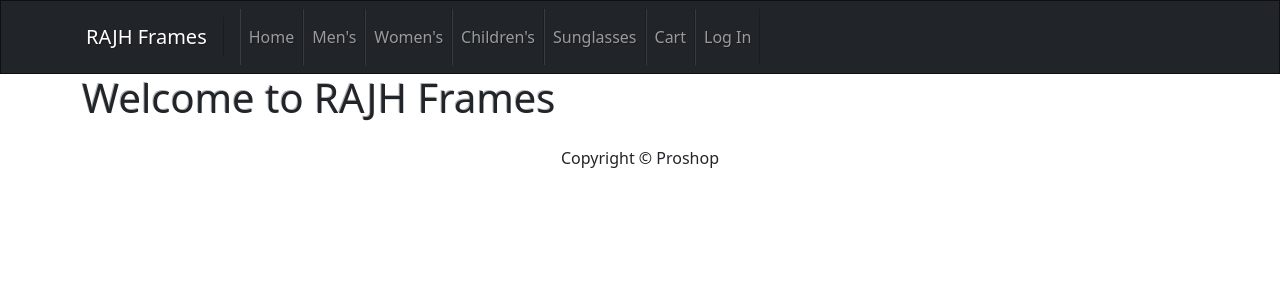
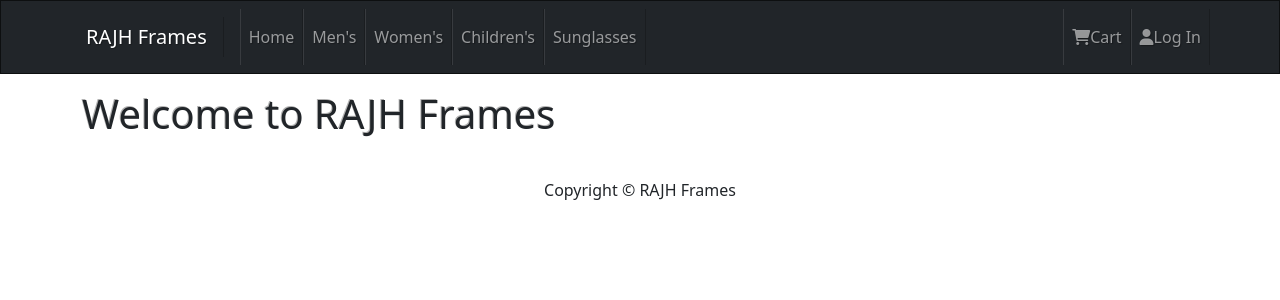
Before and after one commit to behmaster/Milestone-2-Project, a React (Create React App) app in the folder frontend/: page / in a window 1280 px wide. Shown: the top 300 px of the page. Built offline with nearby package versions, Linux system fonts and the light colour scheme.

Commit message:
updated header and footer

```diff
--- a/frontend/public/index.html
+++ b/frontend/public/index.html
@@ -12,6 +12,7 @@
     <link rel="apple-touch-icon" href="%PUBLIC_URL%/logo192.png" />
 
     <link rel="manifest" href="%PUBLIC_URL%/manifest.json" />
+    <link rel="stylesheet" href="https://cdnjs.cloudflare.com/ajax/libs/font-awesome/6.1.2/css/all.min.css" integrity="sha512-1sCRPdkRXhBV2PBLUdRb4tMg1w2YPf37qatUFeS7zlBy7jJI8Lf4VHwWfZZfpXtYSLy85pkm9GaYVYMfw5BC1A==" crossorigin="anonymous" referrerpolicy="no-referrer" />
 
     <title>RAJH Frames</title>
   </head>
--- a/frontend/src/App.js
+++ b/frontend/src/App.js
@@ -7,7 +7,8 @@ const App = () => {
   return (
     <>
       <Header />
-      <main>
+      {/* bootstrap padding y axis 3 */}
+      <main className= 'py-3'>
         <Container>
           <h1> Welcome to RAJH Frames</h1>
         </Container>
--- a/frontend/src/components/Footer.js
+++ b/frontend/src/components/Footer.js
@@ -7,7 +7,7 @@ const Footer = () => {
       <Container>
         <Row>
           {/* py = padding on the y axis, &copy; creates teh copyright symbol */}
-          <Col className='text-center py-3'>Copyright &copy; Proshop</Col>
+          <Col className='text-center py-3'>Copyright &copy; RAJH Frames</Col>
         </Row>
       </Container>
     </footer>
--- a/frontend/src/components/Header.js
+++ b/frontend/src/components/Header.js
@@ -15,8 +15,11 @@ const Header = () => {
               <Nav.Link href='/womens'>Women's</Nav.Link>
               <Nav.Link href='/childrens'>Children's</Nav.Link>
               <Nav.Link href='/sunglasses'>Sunglasses</Nav.Link>
-              <Nav.Link href='/cart'>Cart</Nav.Link>
-              <Nav.Link href='/login'>Log In</Nav.Link>
+            </Nav>
+            <Nav className='ms-auto'>
+                {/* importing icons from font awesome, import was saved in index.html */}
+              <Nav.Link href='/cart'><i className='fas fa-shopping-cart'></i>Cart</Nav.Link>
+              <Nav.Link href='/login'><i className= 'fas fa-user' ></i>Log In</Nav.Link>
             </Nav>
           </Navbar.Collapse>
         </Container>
```
